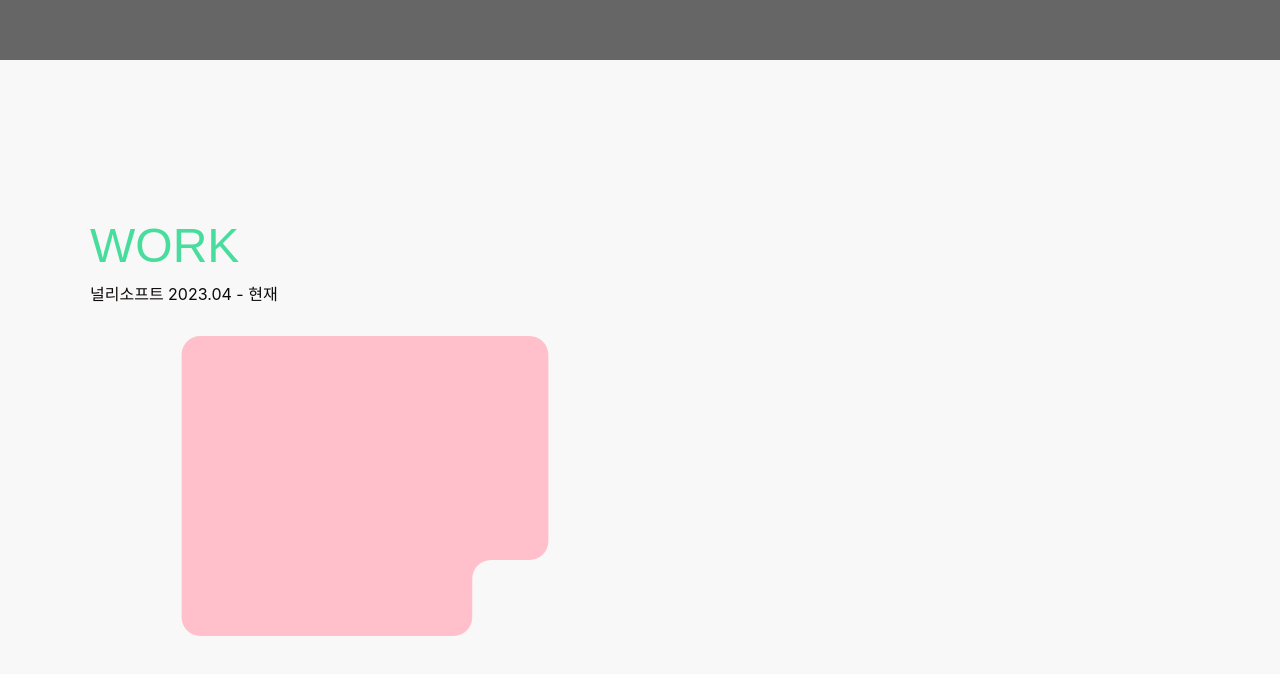
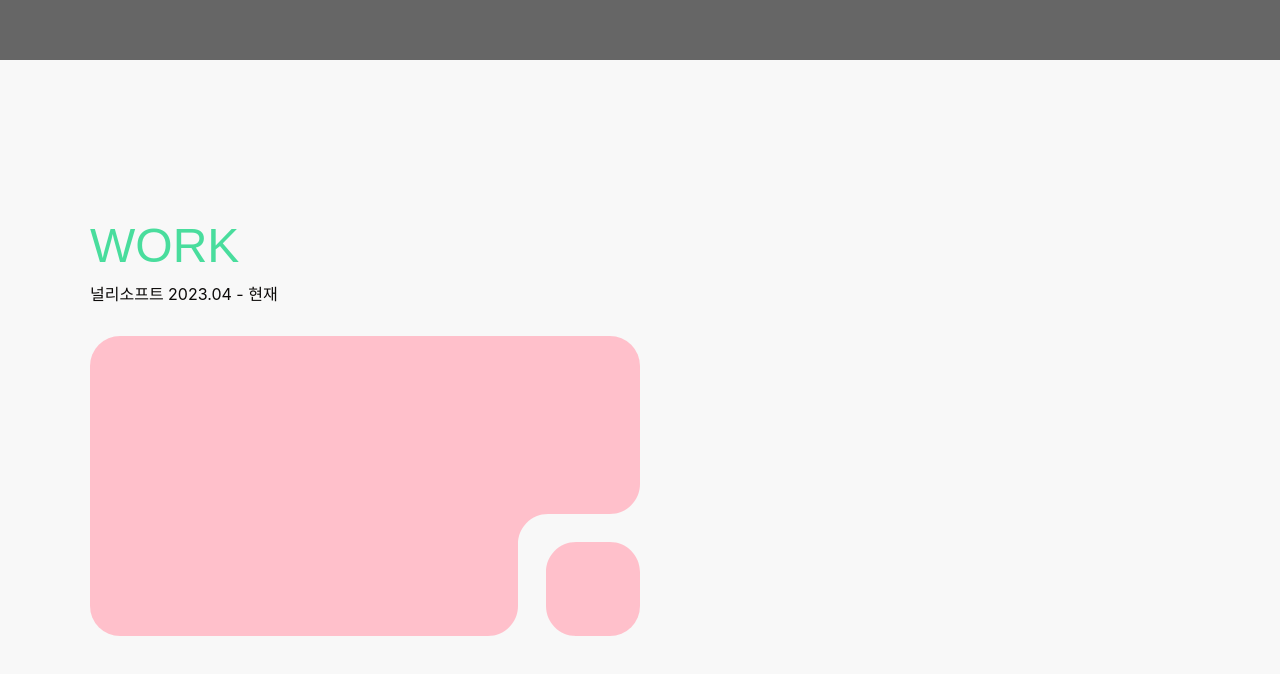
Before and after one commit to michelle-jeon/portfolio, a React (Vite) app: page / in a window 1280 px wide. Shown: the part 1540-2214 px from the top of the page. Built offline with nearby package versions, Linux system fonts and the light colour scheme; a web font is replaced by a local one.

Commit message:
design: PreviewMask
mask를 이미지로 물리적으로 덮어씌우는 방식으로 바꿔봄

```diff
--- a/src/components/WorkSection/HighlightCard.styles.ts
+++ b/src/components/WorkSection/HighlightCard.styles.ts
@@ -11,18 +11,14 @@ export const PreviewContainer = styled.div`
   flex:1;
   height: 300px;
   background-color: pink;
+  border-radius:30px;
+`;
 
-  -webkit-mask-image: url('/assets/images/workSectionMaskShow.svg');
-  -webkit-mask-repeat: no-repeat;
-  -webkit-mask-position: center;
-  -webkit-mask-size: 100% 100%;
-
-  mask-image: url('/assets/images/workSectionMaskShow.svg');
-  mask-repeat: no-repeat;
-  mask-position: center;
-  mask-size: 100% 100%;
-
-`;
+export const PreviewMask = styled.img`
+  position:absolute;
+  bottom:0;
+  right:0;
+`
 
 export const DescriptionContainer = styled.div`
   flex:1;
--- a/src/components/WorkSection/HighlightCard.tsx
+++ b/src/components/WorkSection/HighlightCard.tsx
@@ -1,9 +1,11 @@
-import {CardContainer, DescriptionContainer, PreviewContainer} from './HighlightCard.styles'
+import {CardContainer, DescriptionContainer, PreviewContainer, PreviewMask} from './HighlightCard.styles'
 
 export default function HightlightCard () {
   return (
     <CardContainer>
-      <PreviewContainer>blabla</PreviewContainer>
+      <PreviewContainer>
+        <PreviewMask src="/assets/images/workSectionMask.svg" alt="" />
+      </PreviewContainer>
       <DescriptionContainer></DescriptionContainer>
     </CardContainer>
   )
```
Also changed, not shown: public/assets/images/workSectionMask.svg (added).
